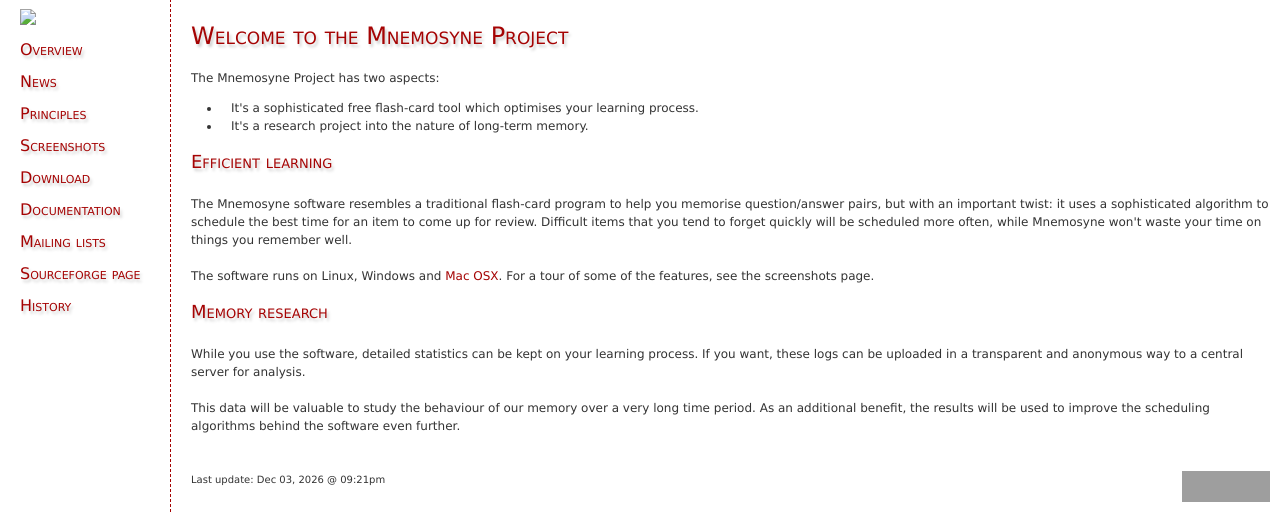
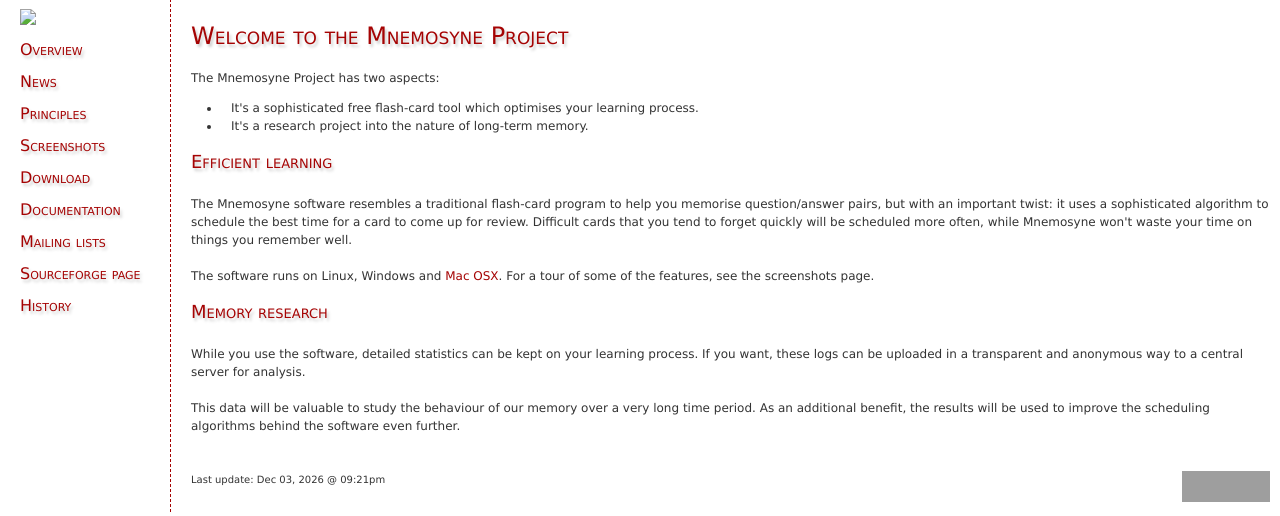
Before and after one commit to vasvlad/pomni, a PHP site: page / in a window 1280 px wide. Shown: the part 51-567 px from the top of the page. Run offline with PHP 8.4, Linux system fonts and the light colour scheme; grey boxes are pictures that could not be loaded.

Commit message:
Typo.
git-svn-id: https://mnemosyne-proj.svn.sourceforge.net/svnroot/mnemosyne-proj/trunk@200 e5e6b78b-db40-0410-9517-b98c64f8d2c1

```diff
--- a/mnemosyne-web/index.php
+++ b/mnemosyne-web/index.php
@@ -13,8 +13,8 @@ The Mnemosyne Project has two aspects:
 </ul>
 <h2>Efficient learning</h2>
 <br>
-The Mnemosyne software resembles a traditional flash-card program to help you memorise question/answer pairs, but with an important twist: it uses a sophisticated algorithm to schedule the best time for an item to come up for review.
- Difficult items that you tend to forget quickly will be scheduled more often, while Mnemosyne won't waste your time on things you remember well.
+The Mnemosyne software resembles a traditional flash-card program to help you memorise question/answer pairs, but with an important twist: it uses a sophisticated algorithm to schedule the best time for a card to come up for review.
+ Difficult cards that you tend to forget quickly will be scheduled more often, while Mnemosyne won't waste your time on things you remember well.
 <br><br>
 The software runs on Linux, Windows and <a href="http://snozle.com/2007/05/20/installing-mnemosyne-on-osx-revisited">Mac OSX</a>. For a tour of some of the features, see the screenshots page.
 <h2>Memory research</h2>
```
